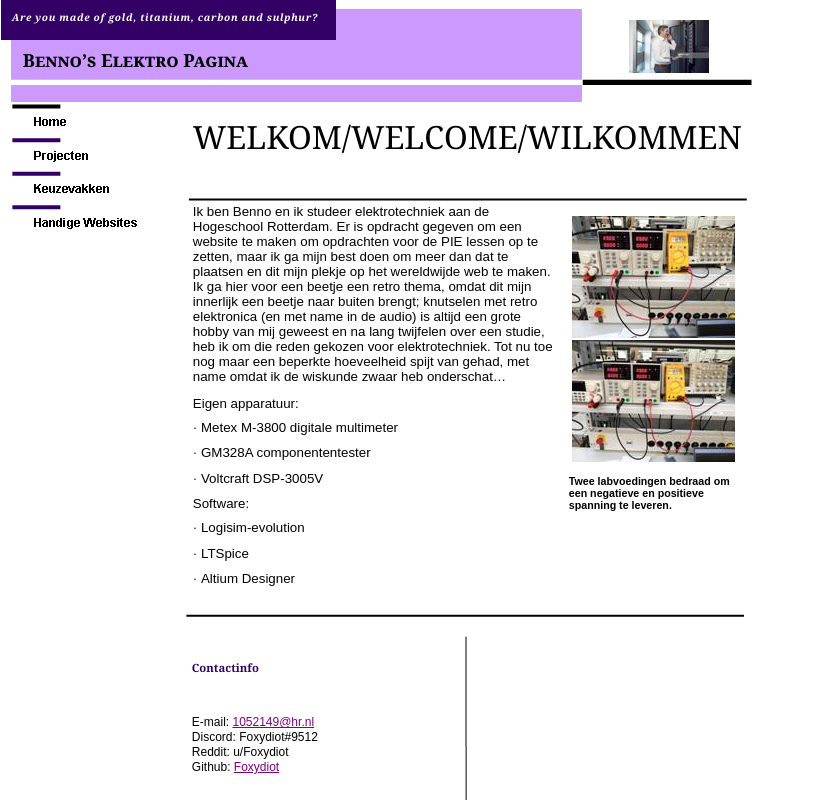
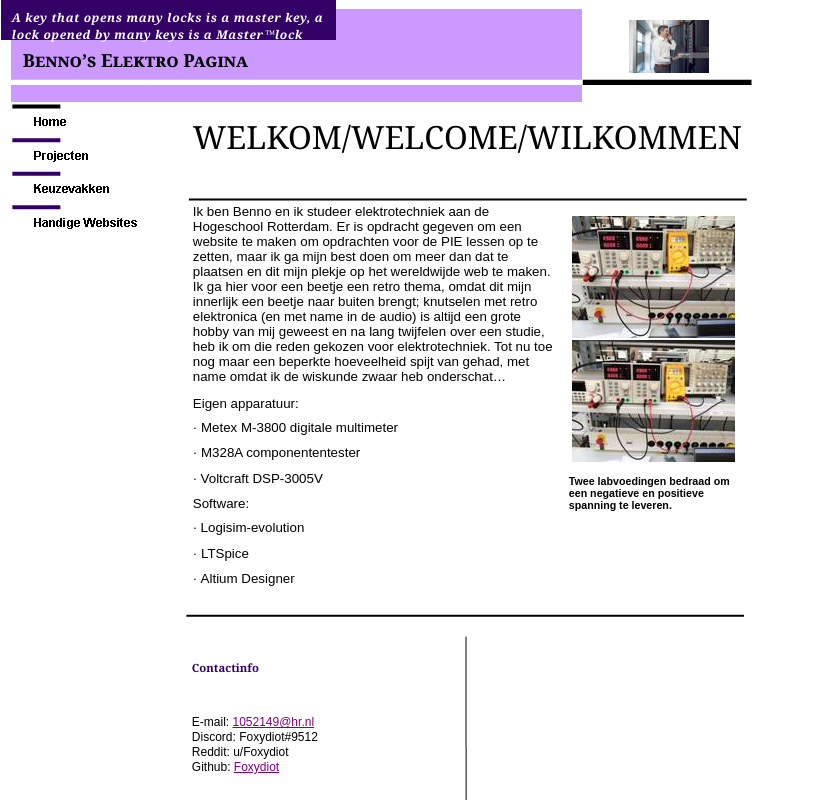
Before and after one commit to Foxydiot/foxydiot.github.io, a plain HTML site: page index.htm in a window 1280 px wide. Shown: the whole page, without its empty margins (0-814 px from the left). Drawn offline with Linux system fonts and the light colour scheme.

Commit message:
Random taglines on refresh

```diff
--- a/index.htm
+++ b/index.htm
@@ -540,20 +540,29 @@ src="index_files/image330.png" v:shapes="_x0000_s1045"></span><![endif]><!--[if
  <v:path insetpenok="f"/>
  <o:lock v:ext="edit" shapetype="t"/>
  <v:textbox style='mso-column-margin:5.7pt' inset="2.85pt,2.85pt,2.85pt,2.85pt"/>
-</v:shape><![endif]--><![if !vml]><span style='position:absolute;z-index:8;
-left:8px;top:8px;width:321px;height:27px'>
+</v:shape><![endif]--><![if !vml]>
+	<span style='position:absolute;z-index:8;
+left:8px;top:5px; width:321px;height:27px'>
 
 <table cellpadding=0 cellspacing=0>
  <tr>
   <td width=321 height=27 style='vertical-align:top'><![endif]>
   <div v:shape="_x0000_s1046" style='padding:2.85pt 2.85pt 2.85pt 2.85pt'
   class=shape>
-  <p class=MsoTagline><span style='font-size:7.5pt;line-height:100%;font-family:
-  Georgia;language:EN'>Are you made of gold, titanium, carbon and sulphur?</span></p>
+  <p class=MsoTagline id="factDisplay" style="height: 25px"><span style='font-size:7.5pt;line-height:100%;font-family:
+  Georgia;language:EN'></span></p>
   </div>
   <![if !vml]></td>
  </tr>
 </table>
+
+<script>
+(function newFact() {
+  var facts = ['Elfbar, elfbar, mir ist nicht mehr helfbar', 'Are you made of gold, titanium, sulphur and carbon?', 'Are you an organonickel compound with the formula NiC12H18?', 'A key that opens many locks is a master key, a lock opened by many keys is a Master™lock'];
+  var randomFact = Math.floor(Math.random() * facts.length);
+  document.getElementById('factDisplay').innerHTML = facts[randomFact];
+})();
+</script>
 
 </span><![endif]><!--[if gte vml 1]><v:shape id="_x0000_s1047" type="#_x0000_t202"
  style='position:absolute;left:424.06pt;top:353.38pt;width:126.79pt;height:66.44pt;
@@ -651,29 +660,29 @@ left:189px;top:200px;width:369px;height:401px'>
   style='language:NL'>Eigen apparatuur:</span></p>
   <p class=MsoListBullet><![if !supportLists]><span style='direction:ltr;
   unicode-bidi:embed;font-family:Symbol;font-size:10.0pt;language:X-NONE;
-  color:black'>·</span><span style='width:13.5pt'>&nbsp;</span><![endif]><span
+  color:black'>·</span><span>&nbsp;</span><![endif]><span
   style='language:NL'>Metex M-3800 digitale multimeter</span></p>
   <p class=MsoListBullet><![if !supportLists]><span style='direction:ltr;
   unicode-bidi:embed;font-family:Symbol;font-size:10.0pt;language:X-NONE;
-  color:black'>·</span><span style='width:13.5pt'>&nbsp;</span><![endif]><span
-  style='language:NL'>GM328A componententester</span></p>
+  color:black'>·</span> <![endif]><span
+  style='language:NL'>M328A componententester</span></p>
   <p class=MsoListBullet><![if !supportLists]><span style='direction:ltr;
   unicode-bidi:embed;font-family:Symbol;font-size:10.0pt;language:X-NONE;
-  color:black'>·</span><span style='width:13.5pt'>&nbsp;</span><![endif]><span
+  color:black'>· </span><![endif]><span
   style='language:NL'>Voltcraft DSP-3005V</span></p>
   <p class=MsoListBullet style='text-indent:0pt;margin-left:0pt'><span
   style='language:NL'>Software:</span></p>
   <p class=MsoListBullet><![if !supportLists]><span style='direction:ltr;
   unicode-bidi:embed;font-family:Symbol;font-size:10.0pt;language:X-NONE;
-  color:black'>·</span><span style='width:13.5pt'>&nbsp;</span><![endif]><span
+  color:black'>· </span><![endif]><span
   style='language:NL'>Logisim-evolution</span></p>
   <p class=MsoListBullet><![if !supportLists]><span style='direction:ltr;
   unicode-bidi:embed;font-family:Symbol;font-size:10.0pt;language:X-NONE;
-  color:black'>·</span><span style='width:13.5pt'>&nbsp;</span><![endif]><span
-  style='language:NL'>LTSpice</span></p>
+  color:black'>·</span><![endif]><span
+  style='language:NL'> LTSpice</span></p>
   <p class=MsoListBullet><![if !supportLists]><span style='direction:ltr;
   unicode-bidi:embed;font-family:Symbol;font-size:10.0pt;language:X-NONE;
-  color:black'>·</span><span style='width:13.5pt'>&nbsp;</span><![endif]><span
+  color:black'>· </span><![endif]><span
   style='language:NL'>Altium Designer</span></p>
   </div>
   <![if !vml]></td>
```
Also changed, not shown: index_files/Keuzevakken.htm (+10 -2 lines), index_files/Media_Labvoeding.htm (+10 -2 lines), index_files/PEE10.htm (+10 -2 lines), index_files/Projecten.htm (+10 -2 lines), index_files/handige_webpaginas.htm (+10 -2 lines).
